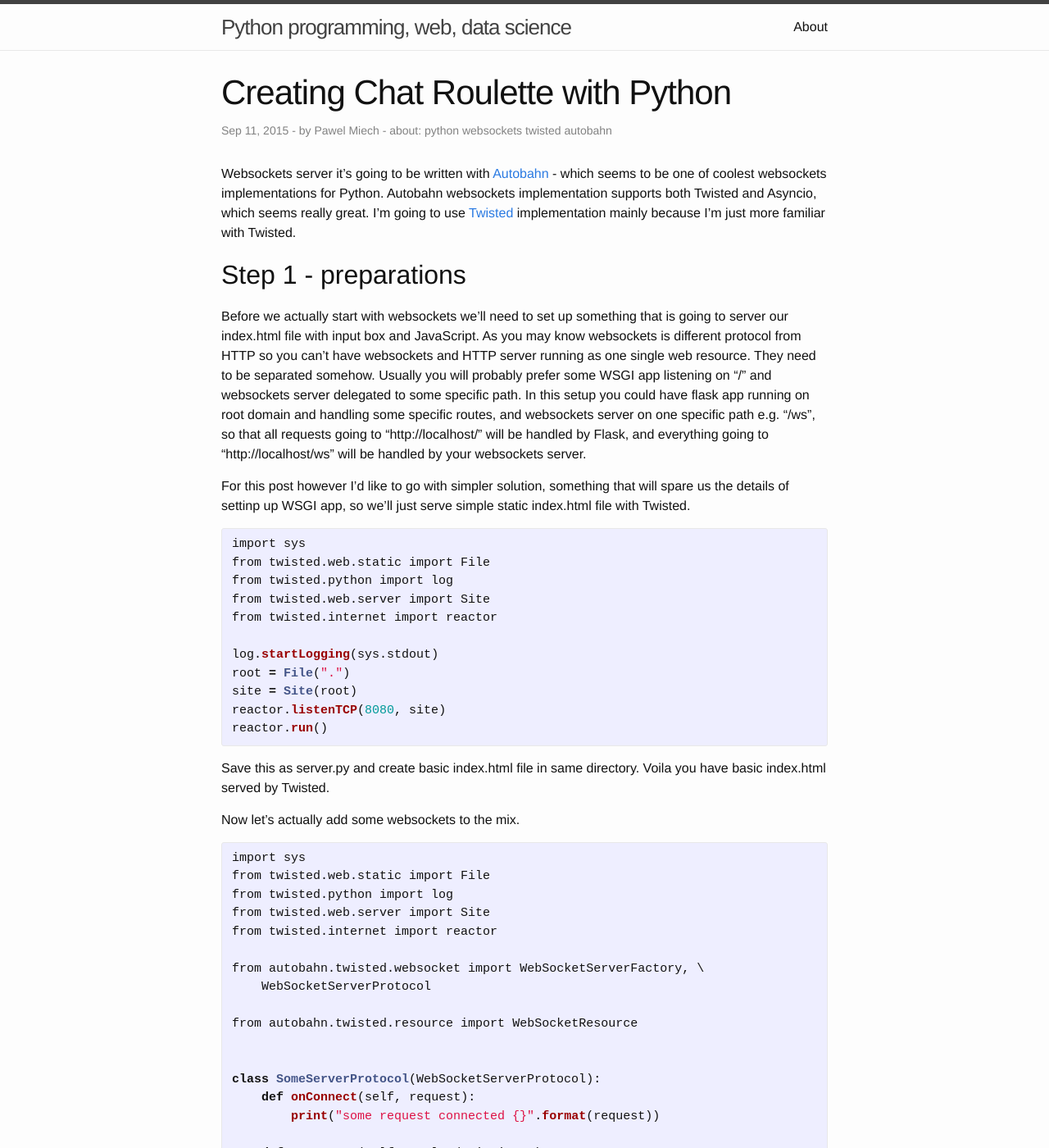
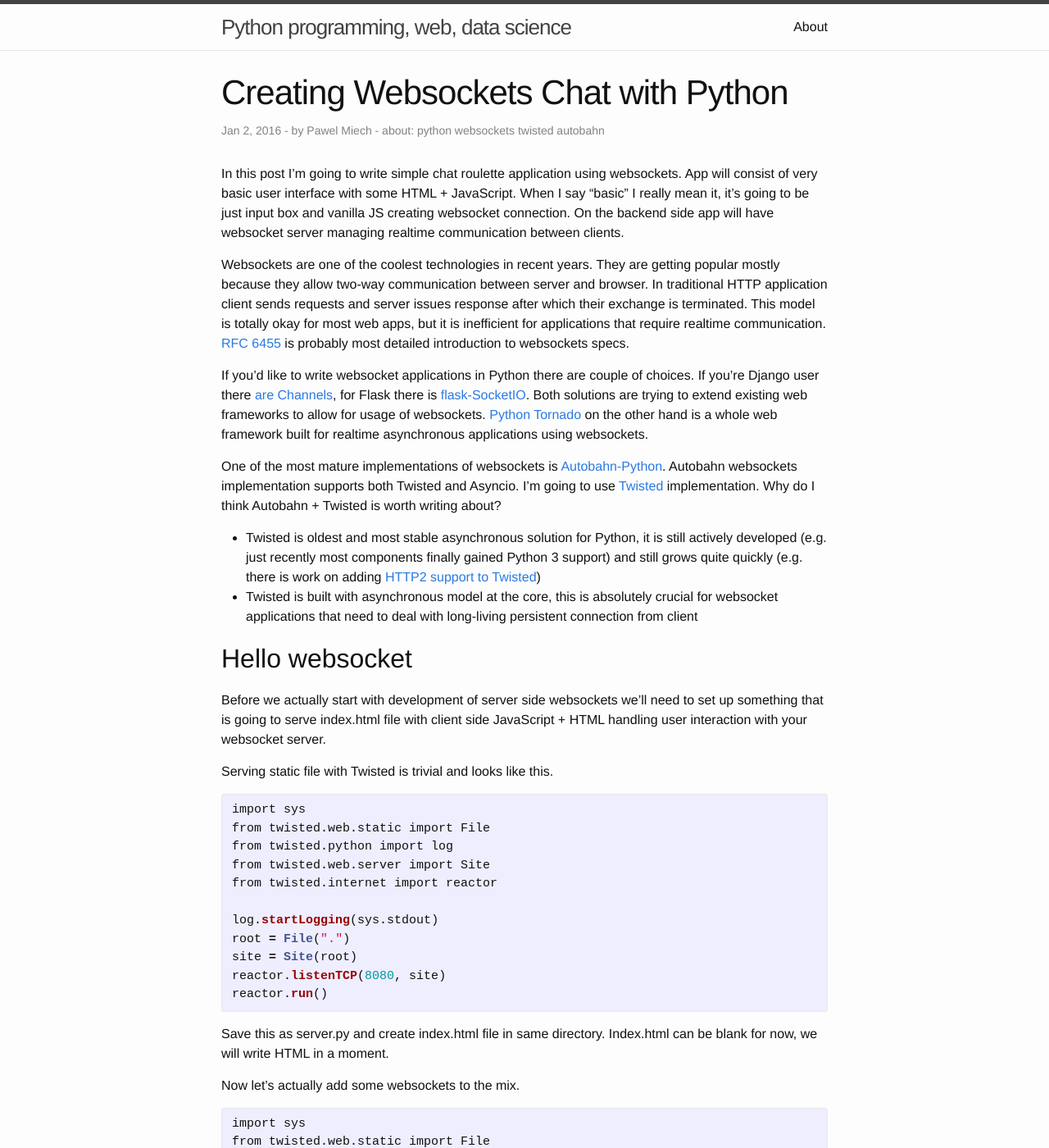
Before and after one commit to pawelmhm/pawelmhm.github.io, a Jekyll site: the page built from _posts/2015-09-11-playing-with-websockets.markdown, in a window 1280 px wide and 1400 px high. Shown: the whole window at 82% size. Built offline with Jekyll 4.4.1, drawn with Linux system fonts in a browser that asks for light colours; some of the changed text lies outside the part shown.

Commit message:
websockets post ready

```diff
--- a/_posts/2015-09-11-playing-with-websockets.markdown
+++ b/_posts/2015-09-11-playing-with-websockets.markdown
@@ -1,34 +1,48 @@
 ---
 layout: post
-title:  "Creating Chat Roulette with Python"
-date:   2015-09-11 14:34:42
+title:  "Creating Websockets Chat with Python"
+date:   2016-01-02 14:34:42
 categories: python websockets
 author: Pawel Miech
 keywords: python websockets twisted autobahn
 ---
 
-Websockets server it's going to be written with [Autobahn](http://autobahn.ws/python/index.html) - which seems to be
-one of coolest websockets implementations for Python. Autobahn websockets
-implementation supports both Twisted and Asyncio, which seems really great.
-I'm going to use [Twisted](https://twistedmatrix.com/trac/) implementation mainly because I'm just more familiar
-with Twisted.
+In this post I'm going to write simple chat roulette application using websockets.
+App will consist of very basic user interface with some HTML + JavaScript. When I say "basic"
+I really mean it, it's going to be just input box and vanilla JS creating websocket connection.
+On the backend side app will have websocket server managing realtime communication between clients.
 
-## Step 1 - preparations
+Websockets are one of the coolest technologies in recent years. They are getting popular mostly because
+they allow two-way communication between server and browser. In traditional HTTP application client
+sends requests and server issues response after which their exchange is terminated. This model is
+totally okay for most web apps, but it is inefficient for applications that require realtime communication.
+[RFC 6455](https://tools.ietf.org/html/rfc6455#section-1.7) is probably most detailed introduction to
+websockets specs.
 
-Before we actually start with websockets we'll need to set up something that
-is going to server our index.html file with input box and JavaScript. As you
-may know websockets is different protocol from HTTP so you can't have websockets
-and HTTP server running as one single web resource. They need to be separated
-somehow. Usually you will probably prefer some WSGI app listening on "/" and
-websockets server delegated to some specific path. In this setup you could
-have flask app running on root domain and handling some specific routes, and
-websockets server on one specific path e.g. "/ws", so that all requests going
-to "http://localhost/" will be handled by Flask, and everything going to
-"http://localhost/ws" will be handled by your websockets server.
+If you'd like to write websocket applications in Python there are couple of choices. If you're
+Django user there [are Channels](http://channels.readthedocs.org/en/latest/), for Flask there is [flask-SocketIO](https://flask-socketio.readthedocs.org/en/latest/).
+Both solutions are trying to extend existing web frameworks to allow for usage of websockets.
+[Python Tornado](http://www.tornadoweb.org/en/stable/) on the other hand is a whole web framework built
+for realtime asynchronous applications using websockets.
 
-For this post however I'd like to go with simpler solution, something that will
-spare us the details of settinp up WSGI app, so we'll just serve simple static
-index.html file with Twisted.
+One of the most mature implementations of websockets is [Autobahn-Python](http://autobahn.ws/python/index.html).
+Autobahn websockets implementation supports both Twisted and Asyncio. I'm going to use [Twisted](https://twistedmatrix.com/trac/)
+implementation. Why do I think Autobahn + Twisted is worth writing about?
+
+* Twisted is oldest and most stable asynchronous solution for Python, it is still actively developed
+(e.g. just recently most components finally gained Python 3 support) and still grows quite quickly (e.g.
+there is work on adding [HTTP2 support to Twisted](https://twistedmatrix.com/trac/ticket/7460))
+* Twisted is built with asynchronous model at the core, this is absolutely crucial for websocket applications that need
+to deal with long-living persistent connection from client
+
+
+## Hello websocket
+
+Before we actually start with development of server side websockets we'll need to
+set up something that is going to serve index.html file with client side JavaScript + HTML
+handling user interaction with your websocket server.
+
+Serving static file with Twisted is trivial and looks like this.
 
 {% highlight python %}
 
@@ -46,8 +60,8 @@
 
 {% endhighlight %}
 
-Save this as server.py and create basic index.html file in same directory. Voila
-you have basic index.html served by Twisted.
+Save this as server.py and create index.html file in same directory. Index.html can be blank for now,
+we will write HTML in a moment.
 
 Now let's actually add some websockets to the mix.
 
@@ -96,26 +110,28 @@
 it's pretty nice because at this point you actually have working websockets
 server. There is no client side websockets code yet, but you can test your server
 with some command line websockets clients or browser extension, e.g. with
-"Simple WebSocket Client" Chrome extension.
+["Simple WebSocket Client" Chrome extension](https://chrome.google.com/webstore/detail/simple-websocket-client/pfdhoblngboilpfeibdedpjgfnlcodoo?hl=en).
+Just run your server.py and ping ws://localhost:8080/ws from Chrome extension.
 
-## Step 2 - add client side JavaScript
+## Add client side JavaScript
 
 Now that we have working websockets server we can create our client. We need
-two things: first is input box where user can write some strings that are going
-to be transmitted to server; second is JavaScript code creating websockets connection
-and sending data to our websockets server.
+two things: input box where user can write some strings that are going
+to be transmitted to server; and JavaScript code creating websockets connection
+and sending data to our websockets server after some UI event occurs.
 
 Mozilla Developer Network has some good [docs about this topic](https://developer.mozilla.org/en-US/docs/Web/API/WebSockets_API/Writing_WebSocket_client_applications), I'm going to use
 vanilla JS, but you can just as well use jQuery or even some specialized
-library for websockets.
+library for websockets (e.g Socket-IO).
 
-Below is our index html. We put some JavaScript into html html, our JS code
+Below is our index html. Our JS code
 does following things. First it creates websocket instance and defines
 some event listener that will tell browser what to do when websocket message
 is received. When websocket message is received browser should simply update
 "output" node with text content of message. We then fetch input box, add event
-listener to "submit" event occuring on input. When "submit" event happens
+listener to "submit" event. When "submit" event happens
 browser should use our websocket and send message via this socket.
+Sending data is just a matter of making mySocket.send call on WebSocket object.
 
 
 {% highlight html %}
@@ -168,11 +184,11 @@
 {% endhighlight %}
 
 At this point we have simple websockets server and client that talk to each other.
-Their communication is not very complex, and is actually bit stupid. Server just
+Their communication is not very complex. Server just
 echoes back message from client. At this point we can start adding some cool features.
 
 
-## Step 3 - register and unregister clients
+## Register and unregister clients
 
 Now that we have basic skeleton of websockets project we can start adding some real functionality.
 First thing we need to do is register and unregister clients starting conversations with our server.
@@ -328,3 +344,11 @@
     reactor.run()
 
 {% endhighlight %}
+
+You can find full Python source code [here](http://pastebin.com/YJJzreFF), HTML with JS
+is [here](http://pastebin.com/twP1Ksv4).
+
+With the above code you should be able to talk to yourself via your Chat server. Just open
+couple of browser tabs and start writing in each input box. There is probably lots of things
+that could be improved, but I just wanted to create very basic demo that could get people started.
+If you do find some bugs or mistakes feel free to ping me.
```
Also changed, not shown: other parts of _posts/2015-09-11-playing-with-websockets.markdown (+1 -1 lines).
